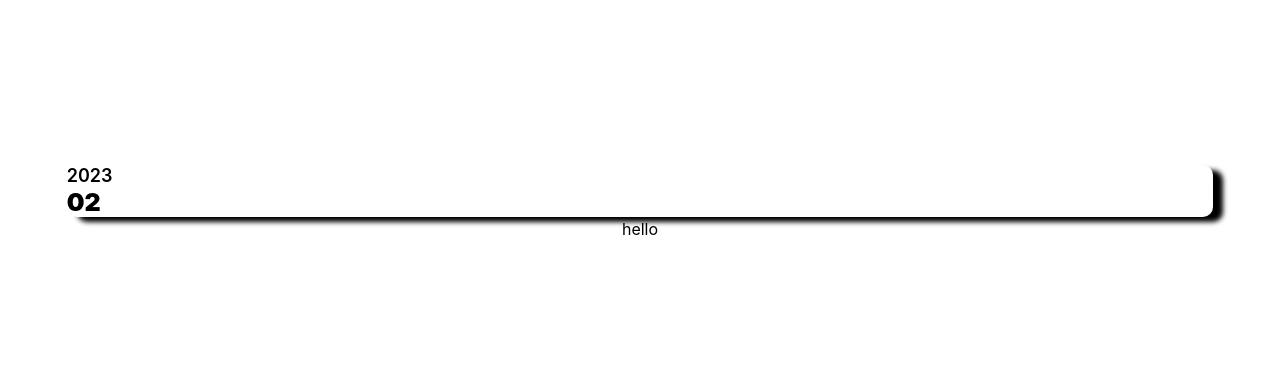
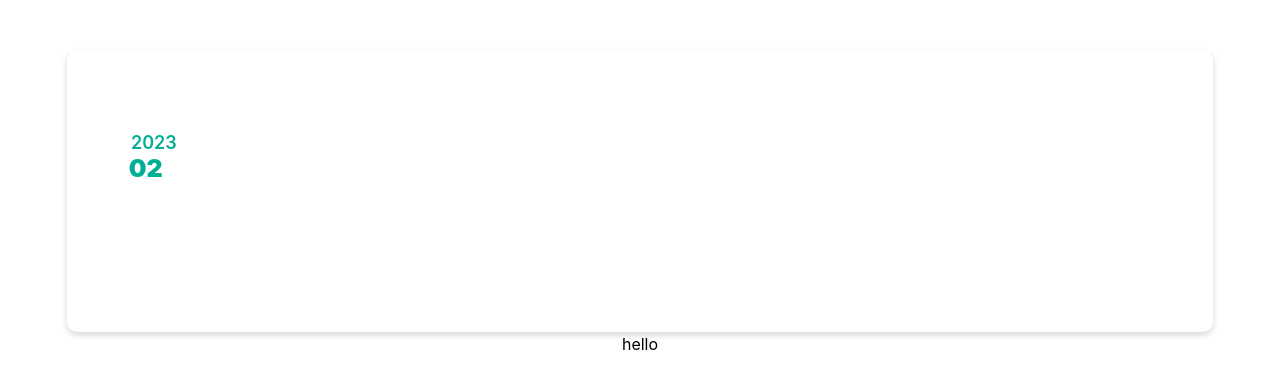
Before and after one commit to HiBixby/react-ts-practice, a React (Vite) app: page / in a window 1280 px wide. Shown: the part 205-594 px from the top of the page. Built offline with nearby package versions, Linux system fonts and the light colour scheme; a web font is replaced by a local one.

Commit message:
♻️ 일반 CSS에서 Styled component로 변경

```diff
--- a/src/components/calendar.css
+++ /dev/null
@@ -1,23 +0,0 @@
-.calendar {
-  width: 90.7%;
-  border-radius: 10px;
-  box-shadow: 10px 5px 5px black;
-}
-.year {
-  font-size: 1.125rem;
-  font-weight: 600;
-  font-stretch: normal;
-  font-style: normal;
-  line-height: 1.17;
-  letter-spacing: normal;
-  display: block;
-}
-.month {
-  font-size: 1.563rem;
-  font-weight: 900;
-  font-stretch: normal;
-  font-style: normal;
-  line-height: 1.2;
-  letter-spacing: normal;
-  display: block;
-}
--- a/src/components/calendar.tsx
+++ b/src/components/calendar.tsx
@@ -1,12 +1,42 @@
 import React from "react";
-import "./calendar.css"
+import styled from "styled-components";
 
+const CalendarLayout = styled.div`
+  width: 90.7%;
+  height: 35.3%;
+  border-radius: 10px;
+  background-color: white;
+  box-shadow: 0 3px 6px 0 var(--black-16);
+`;
+const YearTime = styled.time`
+  margin: 7.2% 0 0 5.6%;
+  font-size: 1.125rem;
+  font-weight: 600;
+  font-stretch: normal;
+  font-style: normal;
+  line-height: 1.17;
+  letter-spacing: normal;
+  display: block;
+  color: var(--green-blue);
+`;
+
+const MonthTime = styled.time`
+  margin: 0 0 0 5.4%;
+  font-size: 1.563rem;
+  font-weight: 900;
+  font-stretch: normal;
+  font-style: normal;
+  line-height: 1.2;
+  letter-spacing: normal;
+  display: block;
+  color: var(--green-blue);
+`;
 const Calendar = () => {
   return (
-    <div className="calendar">
-      <time className="year">2023</time>
-      <time className="month">02</time>
-    </div>
+    <CalendarLayout>
+      <YearTime>2023</YearTime>
+      <MonthTime>02</MonthTime>
+    </CalendarLayout>
   );
 };
 
```
Also changed, not shown: src/components/NoTodo.tsx (added, +31 -0 lines).
